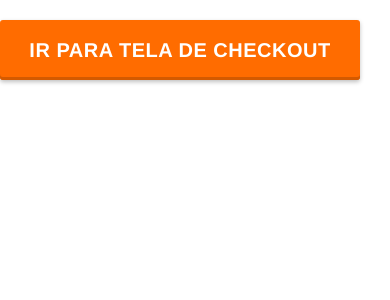
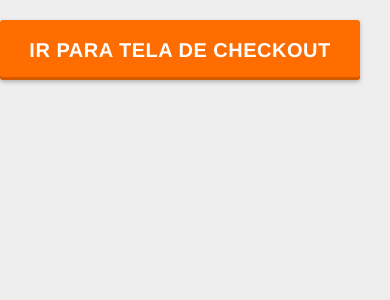
Before and after one commit to DevVictor19/Belezanaweb-cart-checkout, a React (Vite) app: page / in a window 390 px wide. Shown: the top 300 px of the page. Built offline with nearby package versions, Linux system fonts and the light colour scheme.

Commit message:
feat(responsivo): adicionar bg color por todo view

```diff
--- a/src/index.css
+++ b/src/index.css
@@ -6,15 +6,11 @@
 
 html {
   height: 100%;
+  background-color: #eee;
 }
 
 body {
   font-family: "Helvetica Neue", Helvetica, Arial, sans-serif;
-  height: inherit;
-}
-
-#root {
-  height: inherit;
 }
 
 button {
--- a/src/pages/checkout/styles.ts
+++ b/src/pages/checkout/styles.ts
@@ -4,12 +4,10 @@ import { MAIN_THEME } from "../../themes/main";
 
 export const Container = styled.div`
   width: 100%;
-  height: 100%;
   background-color: ${MAIN_THEME.colors.gray_very_light};
 `;
 
 export const Content = styled.section`
-  margin-top: 40px;
   width: 100%;
   padding: 10px;
 
```
